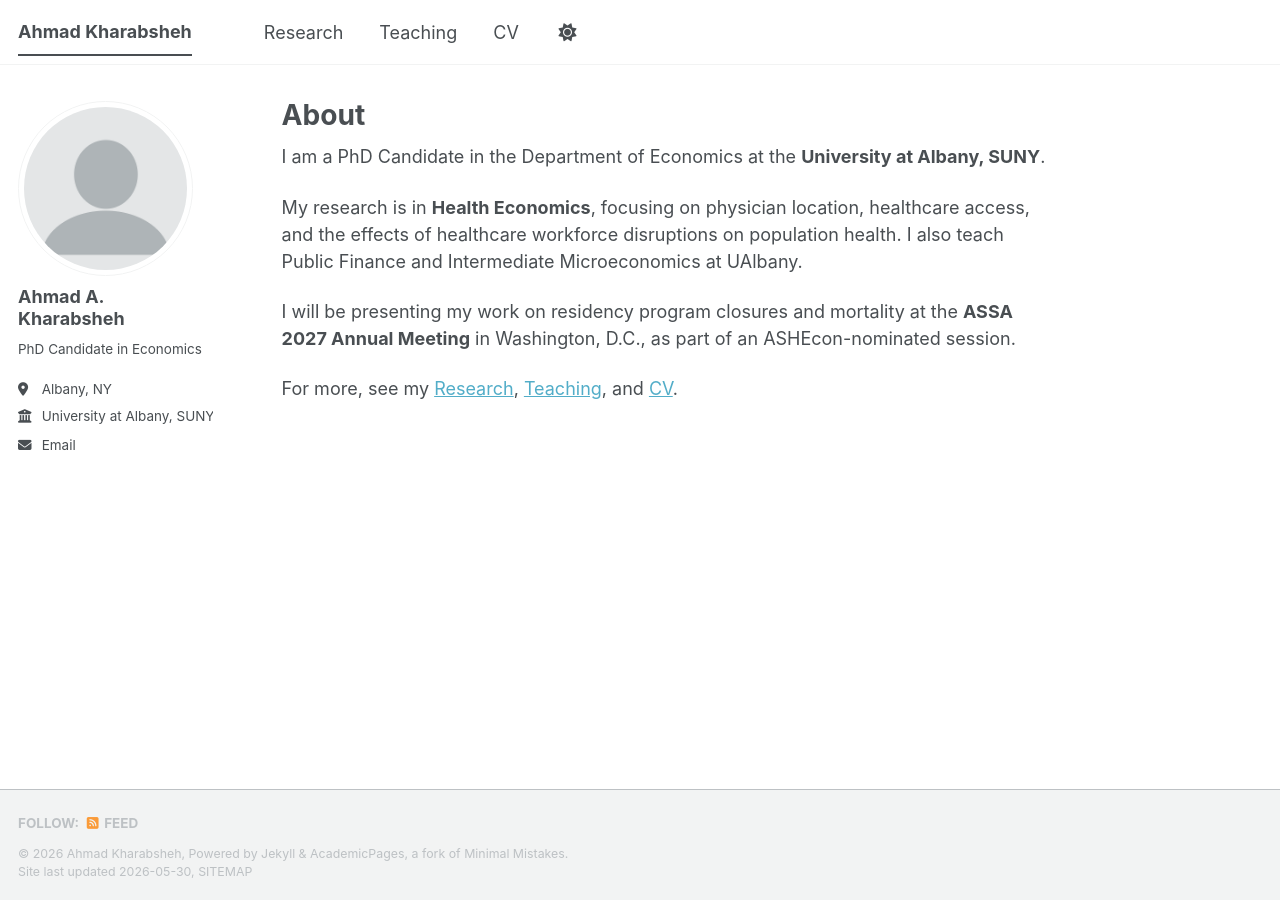
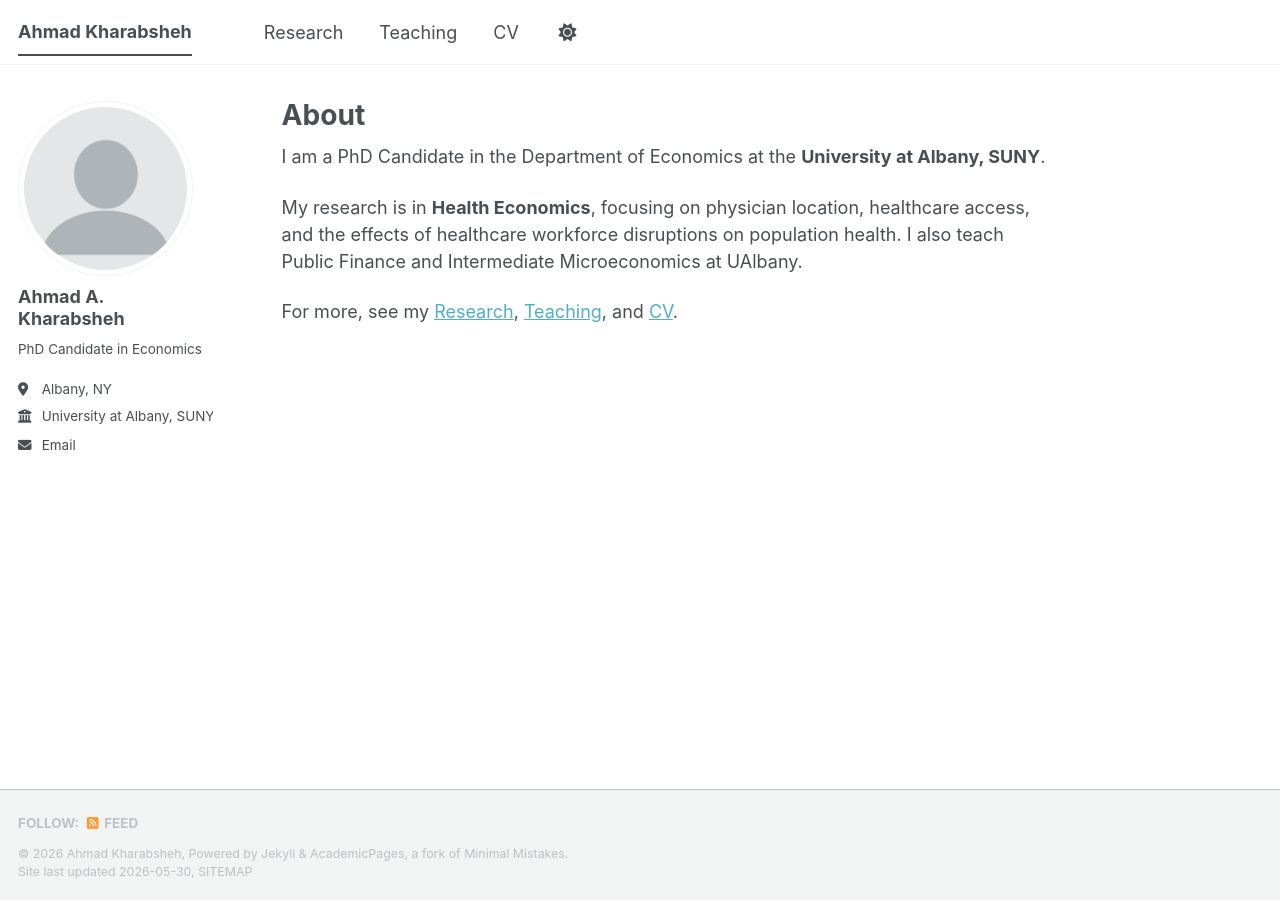
Before and after one commit to Kharabshehahmad/Kharabshehahmad.github.io, a Jekyll site: the page built from _pages/about.md, in a window 1280 px wide. Built offline with Jekyll 4.4.1, drawn with Linux system fonts in a browser that asks for light colours; a script bundle is joined from its source files by our own code; library files that are not in the unit come from our copies.

Commit message:
Update about.md

```diff
--- a/_pages/about.md
+++ b/_pages/about.md
@@ -11,6 +11,4 @@ I am a PhD Candidate in the Department of Economics at the **University at Alban
 
 My research is in **Health Economics**, focusing on physician location, healthcare access, and the effects of healthcare workforce disruptions on population health. I also teach Public Finance and Intermediate Microeconomics at UAlbany.
 
-I will be presenting my work on residency program closures and mortality at the **ASSA 2027 Annual Meeting** in Washington, D.C., as part of an ASHEcon-nominated session.
-
 For more, see my [Research](/research/), [Teaching](/teaching/), and [CV](/files/ahmad_cv_no_phone.pdf).
```
